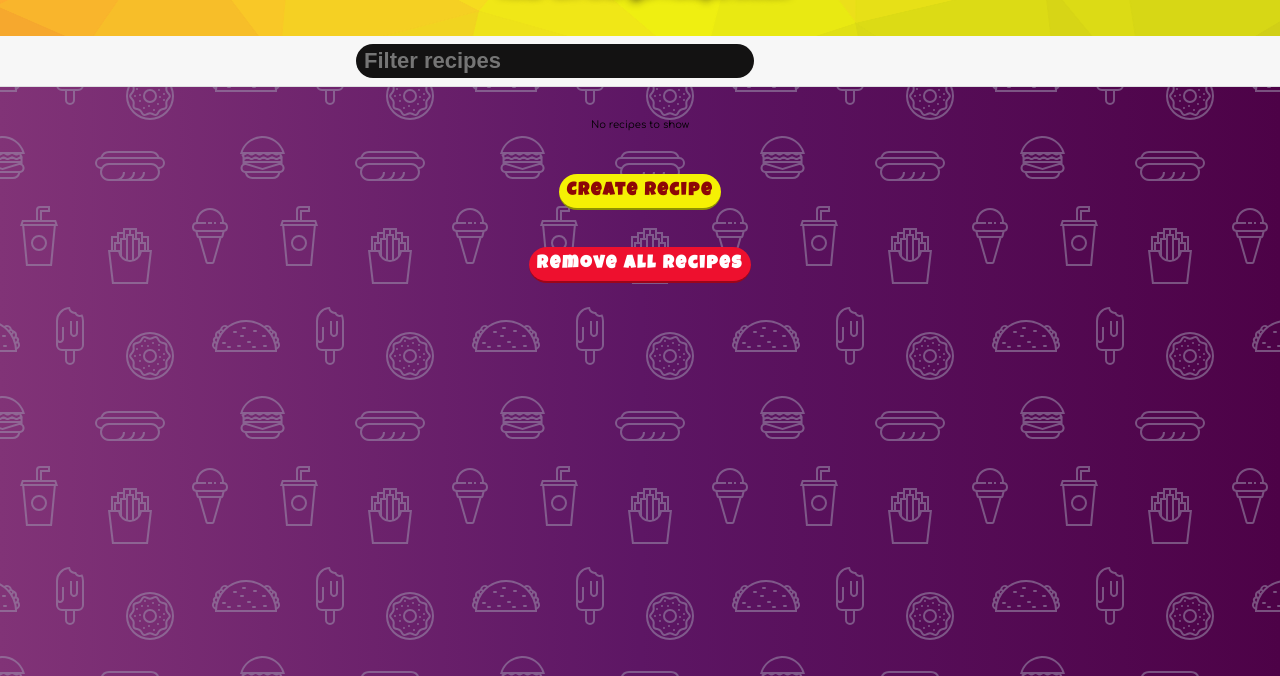
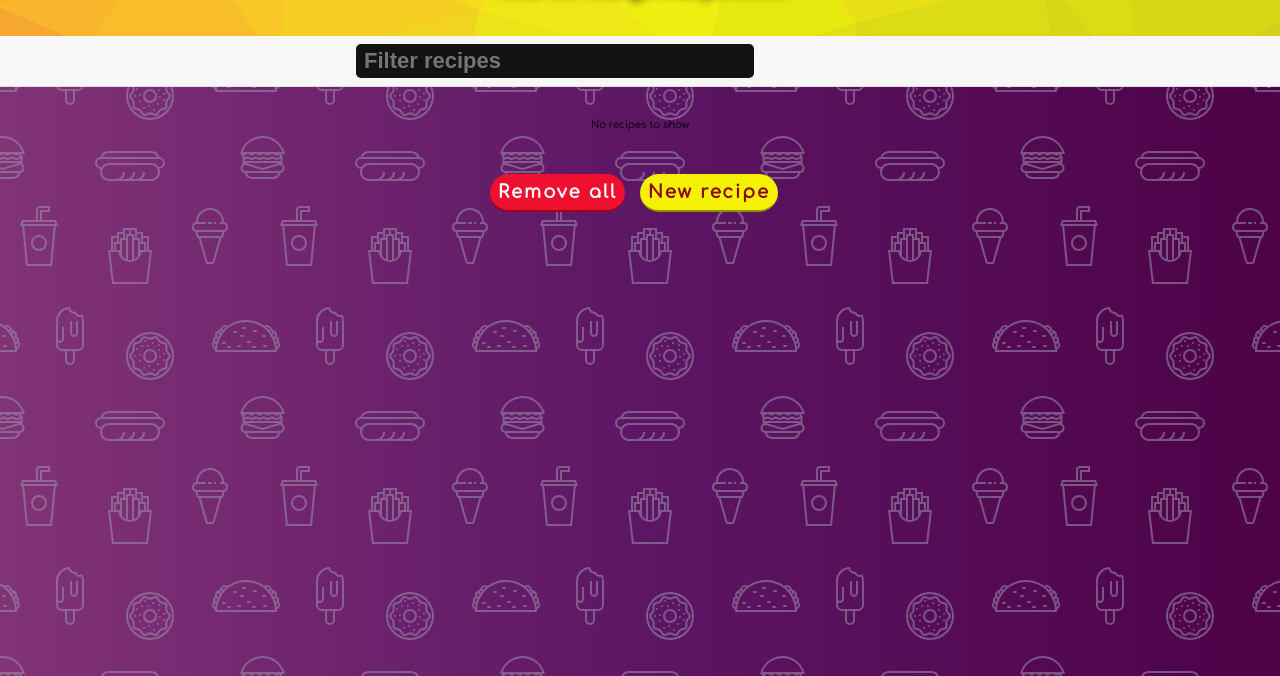
Before and after one commit to angelr1076/recip-ease, a website: page public/index.html in a window 1280 px wide. Shown: the part 124-800 px from the top of the page. Drawn offline with Linux system fonts and the light colour scheme.

Commit message:
changed order of buttons

```diff
--- a/public/index.html
+++ b/public/index.html
@@ -27,9 +27,9 @@
     </div>
     <div class="container">
         <div id="recipes"></div>
-        <button id="create-recipe" class="button">Create recipe</button>
-        <div class="warning">
-            <button id="remove-recipes" class="button--spaced">Remove all recipes</button>
+        <div class="recipe-buttons">
+            <button id="remove-recipes" class="button--spaced">Remove all</button>
+            <button id="create-recipe" class="button">New recipe</button>
         </div>
     </div>
     <script src="/scripts/index-bundle.js"></script>
--- a/public/styles/main.css
+++ b/public/styles/main.css
@@ -40,8 +40,9 @@ input {
 button {
     cursor: pointer;
     border-radius: 20px;
-    font-family: var(--luckiest-font);
+    font-family: var(--comfortaa-font);
     font-size: 2rem;
+    font-weight: 800;
     letter-spacing: 0.2rem;
 }
 
@@ -140,7 +141,7 @@ a:hover {
 /* Form Inputs */
 .input {
     border: none;
-    border-radius: 20px;
+    /* border-radius: 20px; */
     width: 70%;
     font-size: 2.2rem;
     font-weight: 600;
@@ -325,3 +326,7 @@ a:hover {
 .ingredient-container {
     padding-bottom: 1.7rem;
 }
+
+.time-stamp {
+    font-size: 1.5rem;
+}
```
Also changed, not shown: public/edit.html (+5 -5 lines).
